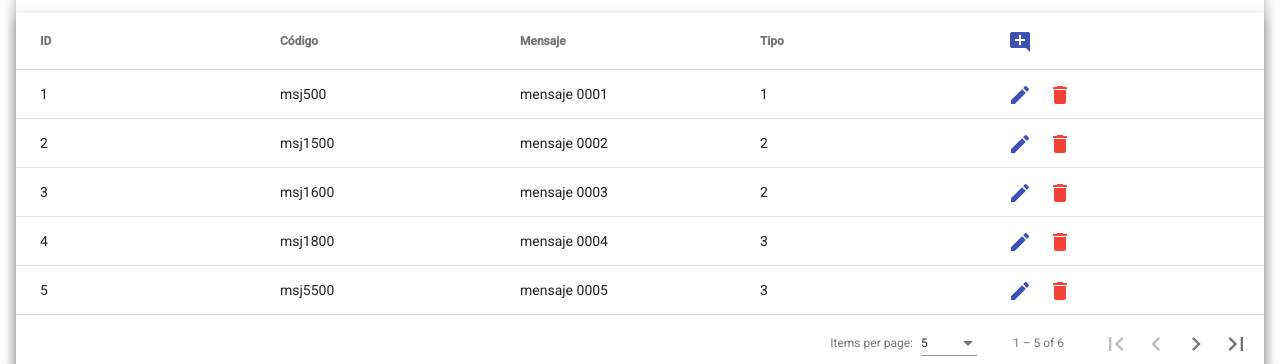
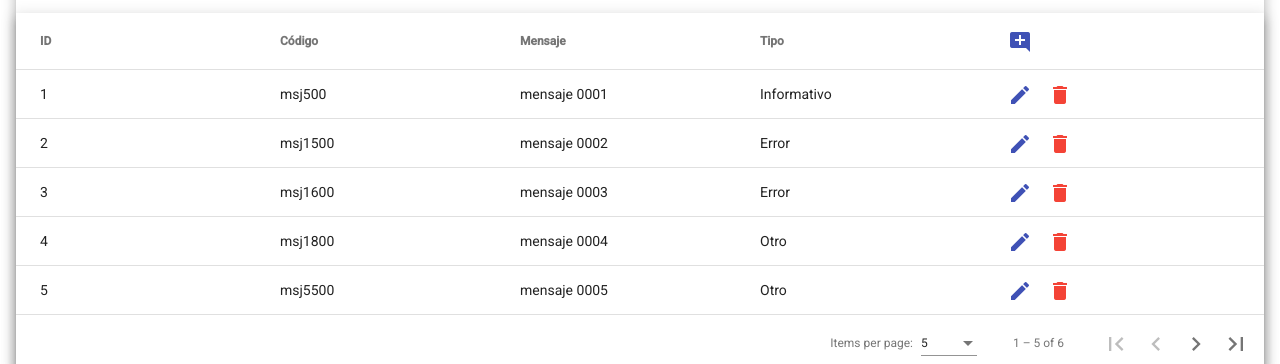
Before and after one commit to ajcastillov11/repoLocalTestAngular, an Angular app: page /messages/messages in a window 1280 px wide. Shown: the part 137-501 px from the top of the page. Built offline with nearby package versions, Linux system fonts and the light colour scheme.

Commit message:
mensaje 160920211017

```diff
--- a/src/app/components/messages/message/message.component.html
+++ b/src/app/components/messages/message/message.component.html
@@ -36,7 +36,7 @@
 
         <ng-container matColumnDef="tipo">
           <mat-header-cell *matHeaderCellDef mat-sort-header> Tipo </mat-header-cell>
-          <mat-cell *matCellDef="let row"> {{row.tipo}} </mat-cell>
+          <mat-cell *matCellDef="let row">  {{ _service.getTipoMensaje(row.tipo)}} </mat-cell>
         </ng-container>
 
         <ng-container matColumnDef="actions">
--- a/src/app/components/messages/message/message.component.ts
+++ b/src/app/components/messages/message/message.component.ts
@@ -28,7 +28,7 @@ export class MessageComponent implements OnInit, AfterViewInit {
   @ViewChild(MatSort) sort: MatSort | any;
 
   constructor(
-    private _service: MessagesService,
+    public _service: MessagesService,
     public dialog: MatDialog,
   ) {
 
--- a/src/app/components/messages/message/modales/editar/editar-mensaje.component.html
+++ b/src/app/components/messages/message/modales/editar/editar-mensaje.component.html
@@ -28,8 +28,12 @@
                 </div>
                 <div class="form">
                     <mat-form-field color="primary">
-                        <input matInput #input class="form-control" placeholder="Tipo" [(ngModel)]="data.tipo"
-                            name="tipo" required>
+                        <mat-select #input class="form-control" placeholder="Tipo" [(ngModel)]="data.tipo" name="tipo"
+                            required>
+                            <mat-option *ngFor="let tipo of tiposMensajes" [value]="tipo.id">
+                                {{tipo.tipoMensaje}}
+                            </mat-option>
+                        </mat-select>
                         <mat-error *ngIf="formControl.invalid">{{getErrorMessage()}}</mat-error>
                     </mat-form-field>
                 </div>
--- a/src/app/components/messages/message/modales/editar/editar-mensaje.component.ts
+++ b/src/app/components/messages/message/modales/editar/editar-mensaje.component.ts
@@ -1,7 +1,7 @@
 import { Component, Inject, OnInit } from '@angular/core';
 import { FormControl, Validators } from '@angular/forms';
 import { MatDialogRef, MAT_DIALOG_DATA } from '@angular/material/dialog';
-import { MessageModel } from 'src/app/models/message';
+import { MessageModel, tipoMessage } from 'src/app/models/message';
 import { MessagesService } from 'src/app/services/messages.service';
 import Swal from 'sweetalert2';
 
@@ -13,6 +13,7 @@ import Swal from 'sweetalert2';
 export class EditarMensajeComponent implements OnInit {
 
   data: MessageModel | any;
+  tiposMensajes: tipoMessage[] = [];
 
   constructor(public dialogRef: MatDialogRef<EditarMensajeComponent>,
     @Inject(MAT_DIALOG_DATA) public datos: any,
@@ -42,6 +43,7 @@ export class EditarMensajeComponent implements OnInit {
 
   ngOnInit(): void {
     this.data = this.datos.row;
+    this.tiposMensajes = this.servive.getListTiposMensajes();
   }
 
   onNoClick(): void {
--- a/src/app/components/messages/message/modales/nuevo/nuevo-mensaje.component.html
+++ b/src/app/components/messages/message/modales/nuevo/nuevo-mensaje.component.html
@@ -26,8 +26,11 @@
                 </div>
                 <div class="form">
                     <mat-form-field color="accent">
-                        <input matInput #input class="form-control" placeholder="Tipo" [(ngModel)]="data.tipo"
-                            name="tipo" required>
+                        <mat-select #input class="form-control" placeholder="Tipo" [(ngModel)]="data.tipo" name="tipo" required>
+                            <mat-option *ngFor="let tipo of tiposMensajes" [value]="tipo.id">
+                                {{tipo.tipoMensaje}}
+                            </mat-option>
+                        </mat-select>
                         <mat-error *ngIf="formControl.invalid">{{getErrorMessage()}}</mat-error>
                     </mat-form-field>
                 </div>
--- a/src/app/components/messages/message/modales/nuevo/nuevo-mensaje.component.ts
+++ b/src/app/components/messages/message/modales/nuevo/nuevo-mensaje.component.ts
@@ -1,7 +1,7 @@
 import { Component, Inject, OnInit } from '@angular/core';
 import { MatDialogRef, MAT_DIALOG_DATA } from '@angular/material/dialog';
 import { FormControl, Validators } from '@angular/forms';
-import { MessageModel } from 'src/app/models/message';
+import { MessageModel, tipoMessage } from 'src/app/models/message';
 import { MessagesService } from 'src/app/services/messages.service';
 import Swal from 'sweetalert2';
 
@@ -16,6 +16,8 @@ export class NuevoMensajeComponent implements OnInit {
     @Inject(MAT_DIALOG_DATA) public data: MessageModel,
     public httpService: MessagesService) { }
 
+    tiposMensajes: tipoMessage[] = [];
+
   formControl = new FormControl('', [
     Validators.required
   ]);
@@ -29,6 +31,7 @@ export class NuevoMensajeComponent implements OnInit {
 
 
   ngOnInit(): void {
+    this.tiposMensajes = this.httpService.getListTiposMensajes();
   }
 
 
--- a/src/app/services/messages.service.ts
+++ b/src/app/services/messages.service.ts
@@ -48,7 +48,7 @@ export class MessagesService {
     },
   ];
 
-  listTipoMensaje: tipoMessage[] = [
+  private listTipoMensaje: tipoMessage[] = [
     {
       id: 1,
       tipoMensaje: 'Informativo'
@@ -61,6 +61,10 @@ export class MessagesService {
       id: 3,
       tipoMensaje: 'Otro'
     },
+    {
+      id: 4,
+      tipoMensaje: 'Falla'
+    },
   ];
 
   getListTiposMensajes(): tipoMessage[] {
@@ -68,7 +72,8 @@ export class MessagesService {
   }
 
   getTipoMensaje(id: number) {
-
+    let tipoMensaje = this.listTipoMensaje.find(x => x.id === id);
+    return tipoMensaje?.tipoMensaje;
   }
 
   getMessages(): MessageModel[] {
```
